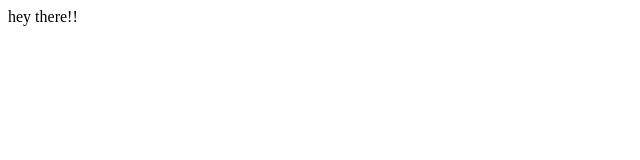
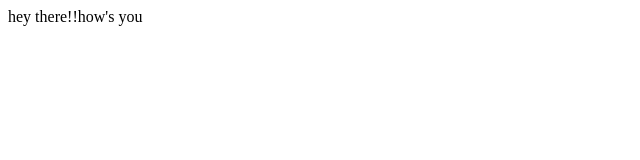
Before and after one commit to sublimeank/newGitTest, a plain HTML site: page index.html in a window 1280 px wide. Shown: the full height of the page, 0-640 px from the left. Drawn offline with Linux system fonts and the light colour scheme.

Commit message:
git push

```diff
--- a/index.html
+++ b/index.html
@@ -4,6 +4,6 @@
         <title>hey there</title>
     </head>
     <body>
-        hey there!!
+        hey there!!how's you
     </body>
 </html>
```
